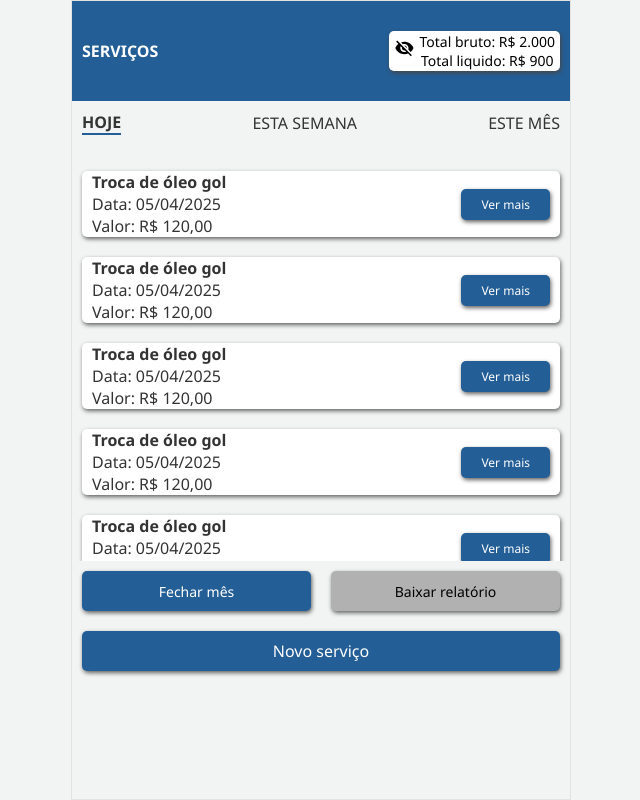
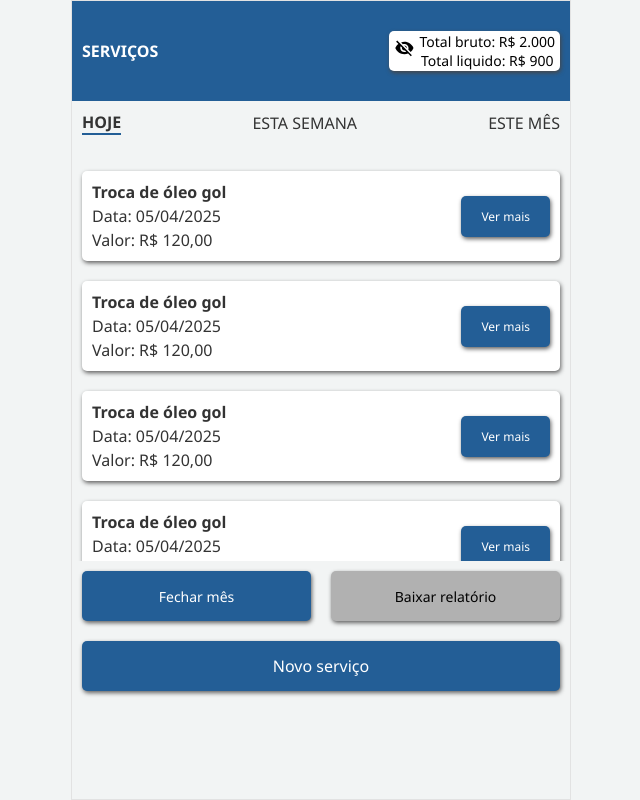
Before and after one commit to marceloguima/novo-cad-service, a React (Vite) app: page / in a window 1280 px wide. Shown: the whole page, without its empty margins (319-959 px from the left). Built offline with nearby package versions, Linux system fonts and the light colour scheme.

Commit message:
altera a altura dos botões para 50px e btoes dos cards para 40px

```diff
--- a/src/App.css
+++ b/src/App.css
@@ -68,7 +68,7 @@ main{
 
 }
 .fechar-mes, .relatorio{
-  height: 40px;
+  height: 50px;
   border-radius: 5px;
 
 }
@@ -91,7 +91,7 @@ main{
 
 .novo-servico{
   width: 100%;
-  height: 40px;
+  height: 50px;
   background: #235e96;
   color: #fff;
   border: none;
--- a/src/components/Card-servico/style.css
+++ b/src/components/Card-servico/style.css
@@ -3,16 +3,17 @@
   width: 100%;
   background: #fff;
   border-radius: 5px;
-  padding: 0 10px;
+  padding:  10px;
    box-shadow:  1px 2px 4px #616161;
   display: flex;
   justify-content: space-between;
-  align-items: center;
+  align-items: center;;
 }
 
 .content{
   display: flex;
   flex-direction: column;
+  gap: 2px;
 
 }
 
@@ -26,7 +27,7 @@
   color: #fff;
   border: none;
   border-radius: 5px;
-  padding: 7px 20px;
+  padding: 12px 20px;
   cursor: pointer;
   font-size: 12px;
 }
--- a/src/index.css
+++ b/src/index.css
@@ -19,7 +19,6 @@ body{
 }
 
 .botoes-padrao{
-
    box-shadow:  1px 2px 4px #616161;
 
 }
```
